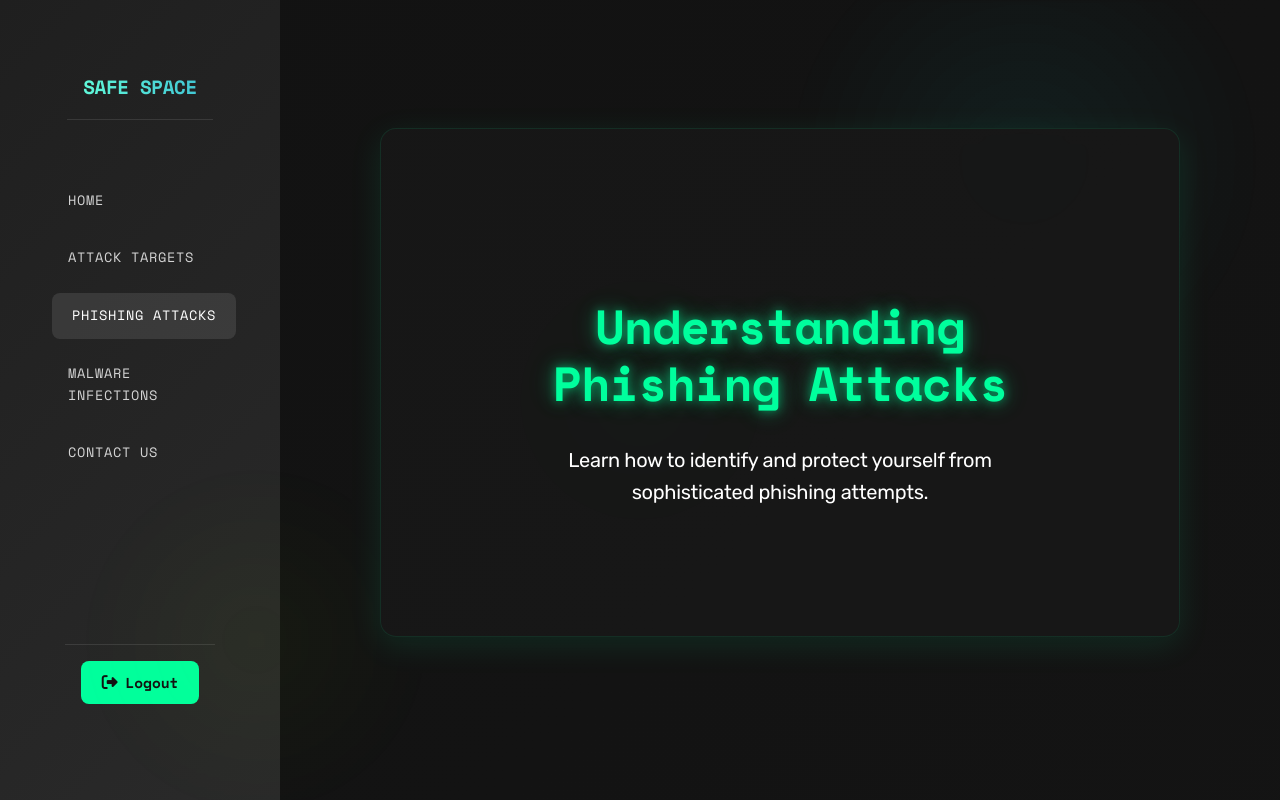
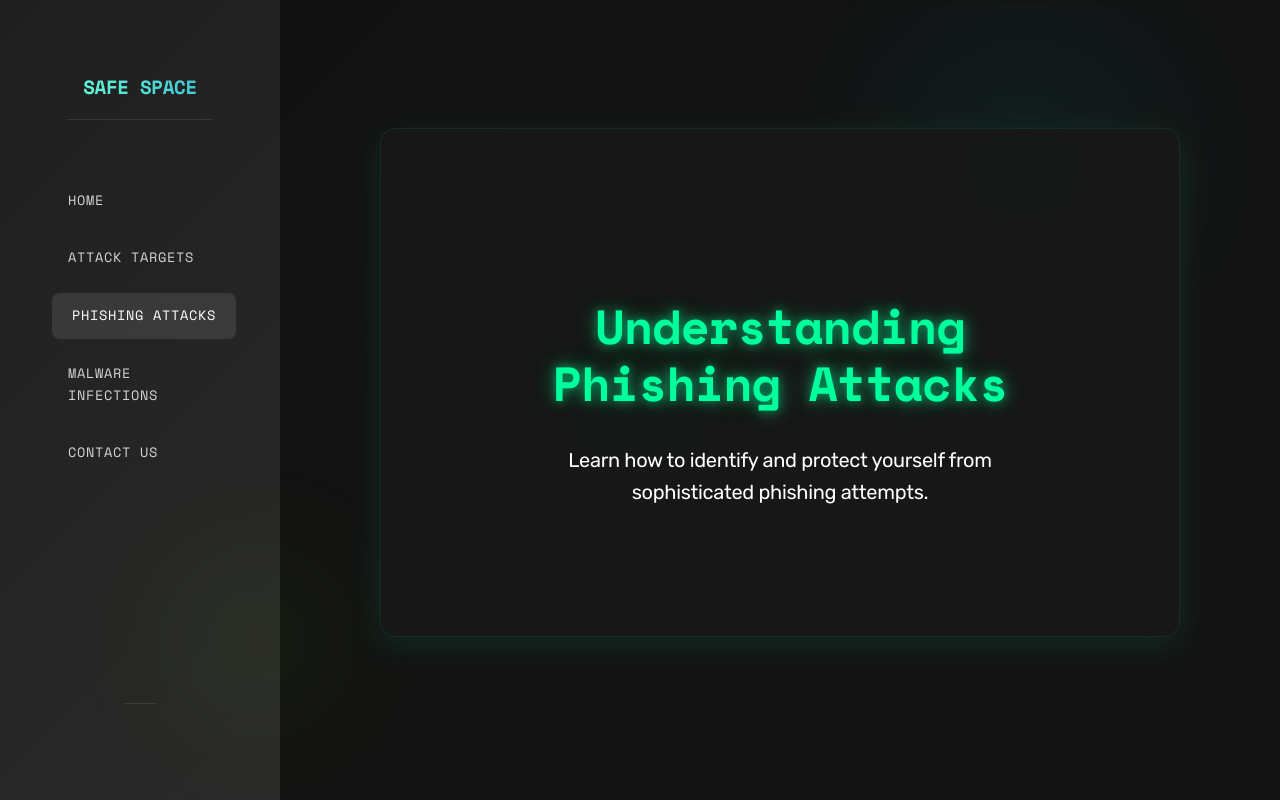
Before and after one commit to jeoffangelo-o/SafeSpace10, a website: page phishing.html in a window 1280 px wide. Shown: the top 800 px of the page. Drawn offline with nearby package versions, Linux system fonts and the light colour scheme; sample sign-in values are in the browser's storage.

Commit message:
Update phishing.html

```diff
--- a/phishing.html
+++ b/phishing.html
@@ -628,9 +628,7 @@
             <li><a href="contacts.html">Contact Us</a></li>
         </ul>
         <div class="auth-links-sidenav">
-            <button class="logout-btn" onclick="window.location.href='https://safe-space10.vercel.app/login.html'">
-                <i class="fas fa-sign-out-alt"></i> Logout
-            </button>
+
         </div>
     </nav>    <main>
         <section class="intro login-box">
```
